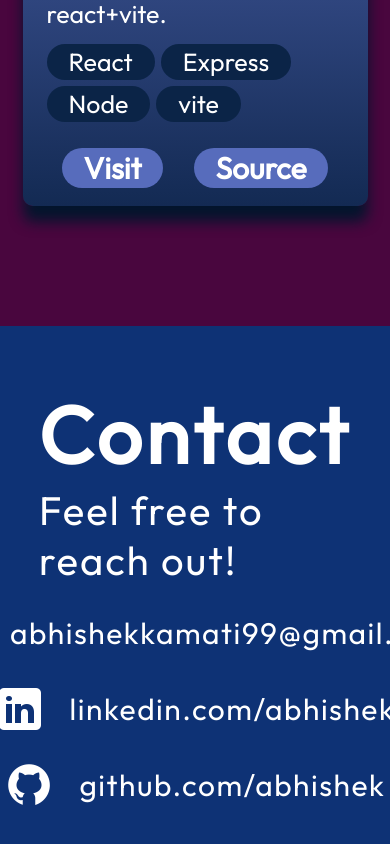
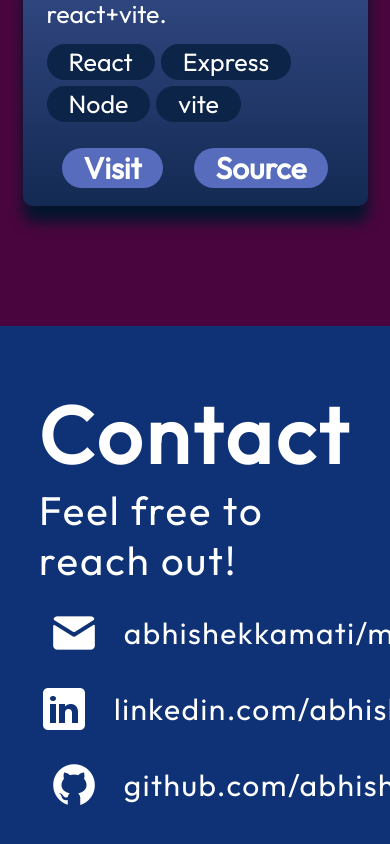
Before and after one commit to Abhishek3423/Mern-Blog-my_website, a React (Vite) app: page / in a window 390 px wide. Shown: the part 3798-4642 px from the top of the page. Built offline with nearby package versions, Linux system fonts and the light colour scheme.

Commit message:
fotter change

```diff
--- a/package.json
+++ b/package.json
@@ -12,6 +12,7 @@
   "dependencies": {
     "@fontsource/outfit": "^5.0.8",
     "@fontsource/roboto": "^5.0.8",
+    "@vercel/analytics": "^1.2.2",
     "react": "^18.2.0",
     "react-dom": "^18.2.0"
   },
--- a/src/App.jsx
+++ b/src/App.jsx
@@ -5,6 +5,7 @@ import { Experience } from "./components/Experience/Experience";
 import { Hero } from "./components/Hero/Hero";
 import { Navbar } from "./components/Navbar/Navbar";
 import { Projects } from "./components/Projects/Projects";
+
 
 function App() {
   return (
--- a/src/components/Contact/Contact.jsx
+++ b/src/components/Contact/Contact.jsx
@@ -13,7 +13,7 @@ export const Contact = () => {
       <ul className={styles.links}>
         <li className={styles.link}>
           <img src={getImageUrl("contact/emailIcon.png")} alt="Email icon" />
-          <a href="mailto:abhishekkamati99@gmail.com">abhishekkamati99@gmail.com</a>
+          <a href="mailto:abhishekkamati99@gmail.com">abhishekkamati/mail</a>
         </li>
         <li className={styles.link}>
           <img
--- a/src/components/Contact/Contact.module.css
+++ b/src/components/Contact/Contact.module.css
@@ -60,5 +60,6 @@
 
   .links {
     align-items: center;
+    flex-wrap: wrap;
   }
 }
--- a/src/main.jsx
+++ b/src/main.jsx
@@ -2,6 +2,7 @@ import React from "react";
 import ReactDOM from "react-dom/client";
 import App from "./App.jsx";
 import "./index.css";
+
 
 import "@fontsource/outfit";
 import "@fontsource/roboto";
```
Also changed, not shown: 1 other file (tests, documents, lock files or other folders).
